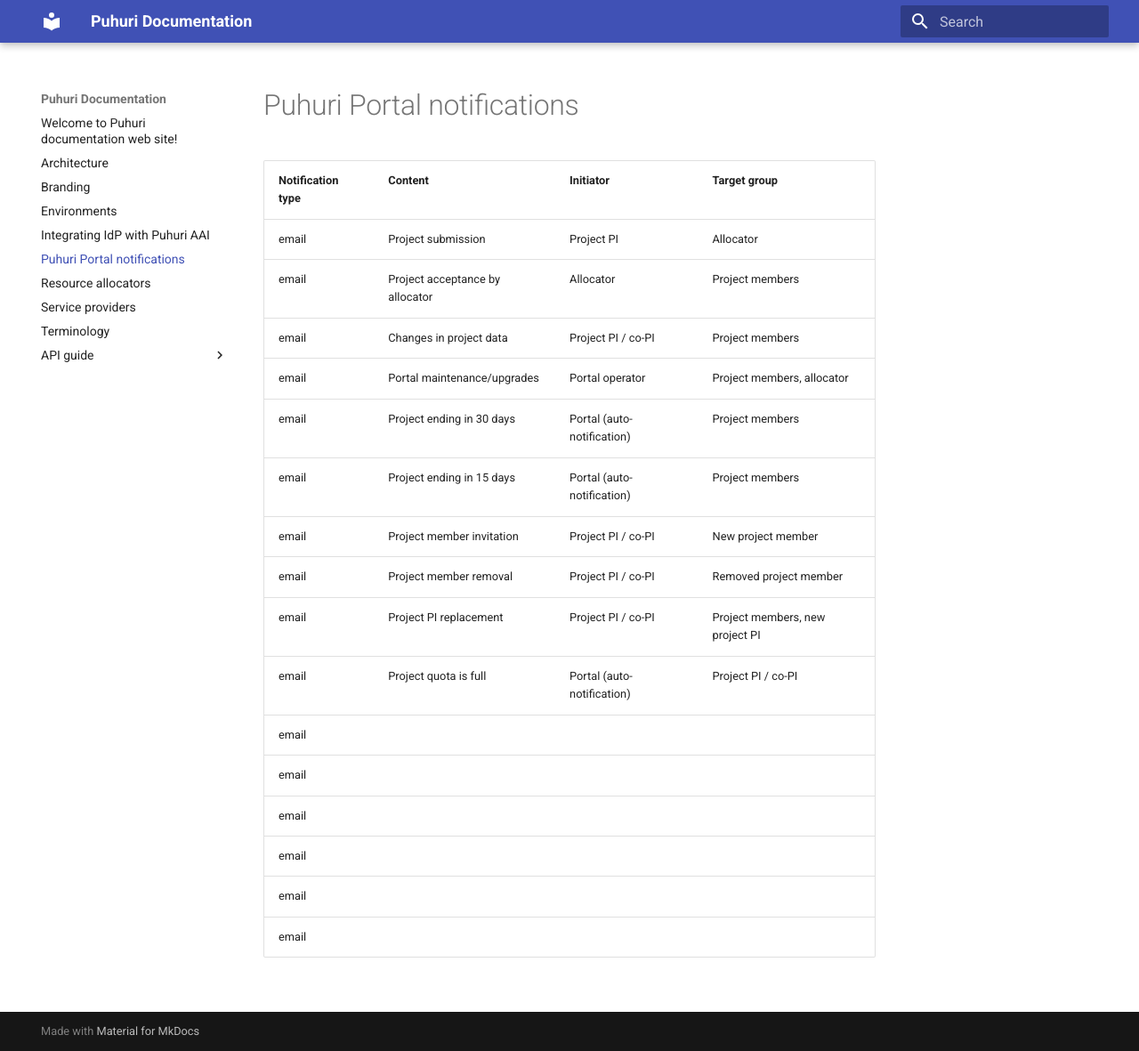
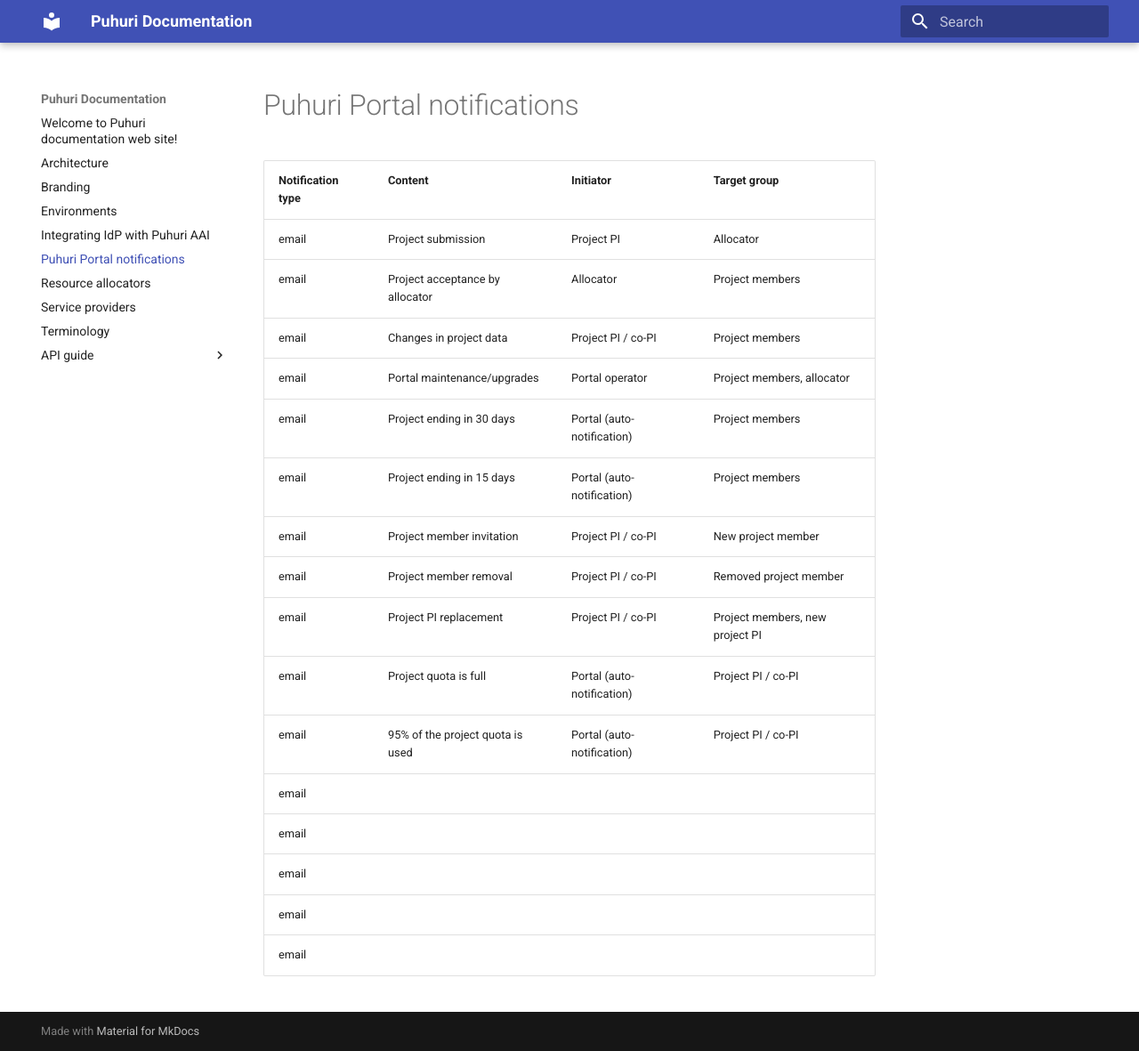
Before and after one commit to neicnordic/puhuri-web, an MkDocs documentation site: the page built from docs/notifications.md, in a window 1280 px wide and 1181 px high. Shown: the whole window at 89% size. Built offline with MkDocs 1.6.1 and Material for MkDocs 9.7.7, drawn with Linux system fonts in a browser that asks for light colours.

Commit message:
Portal notifications added

```diff
--- a/docs/notifications.md
+++ b/docs/notifications.md
@@ -11,9 +11,9 @@
 | email | Project member removal | Project PI / co-PI  | Removed project member |
 | email | Project PI replacement | Project PI / co-PI | Project members, new project PI |
 | email | Project quota is full | Portal (auto-notification) | Project PI / co-PI |
+| email | 95% of the project quota is used | Portal (auto-notification) | Project PI / co-PI |
 | email |  |  |  |
 | email |  |  |  |
 | email |  |  |  |
 | email |  |  |  |
 | email |  |  |  |
-| email |  |  |  |
```
